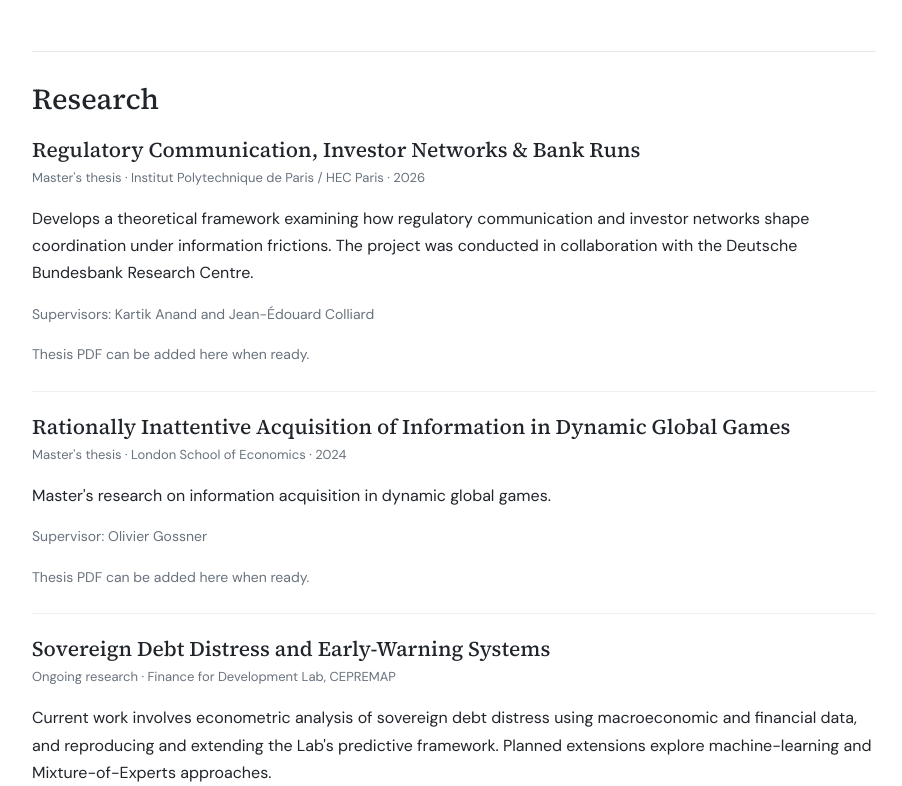
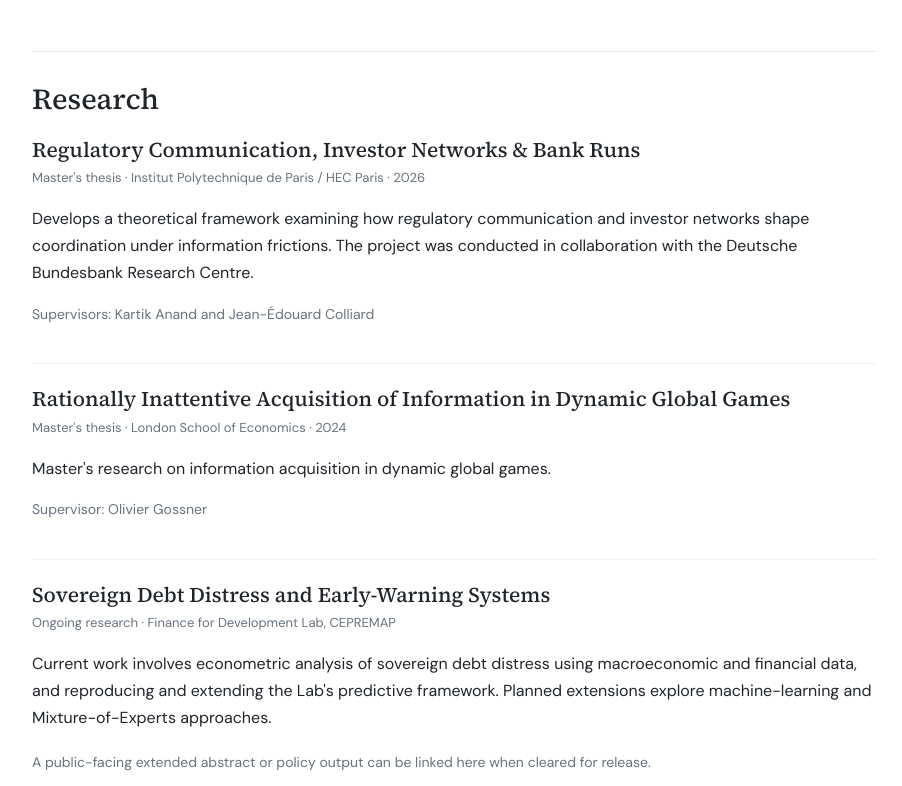
Before and after one commit to adisrivas02-creator/aditya-srivastava.github.io, a plain HTML site: page index.html in a window 1280 px wide. Shown: the part 453-1239 px from the top of the page, without its empty margins (186-1088 px from the left). Drawn offline with Linux system fonts and the light colour scheme.

Commit message:
Remove thesis PDF placeholder text from articles
Removed placeholder text for thesis PDF in two articles.

```diff
--- a/index.html
+++ b/index.html
@@ -98,7 +98,7 @@
         was conducted in collaboration with the Deutsche Bundesbank Research Centre.
       </p>
       <p class="tagline">Supervisors: Kartik Anand and Jean-Édouard Colliard</p>
-      <span class="tagline">Thesis PDF can be added here when ready.</span>
+
     </article>
 
     <article class="item">
@@ -108,7 +108,6 @@
         Master's research on information acquisition in dynamic global games.
       </p>
       <p class="tagline">Supervisor: Olivier Gossner</p>
-      <span class="tagline">Thesis PDF can be added here when ready.</span>
     </article>
 
     <article class="item">
```
